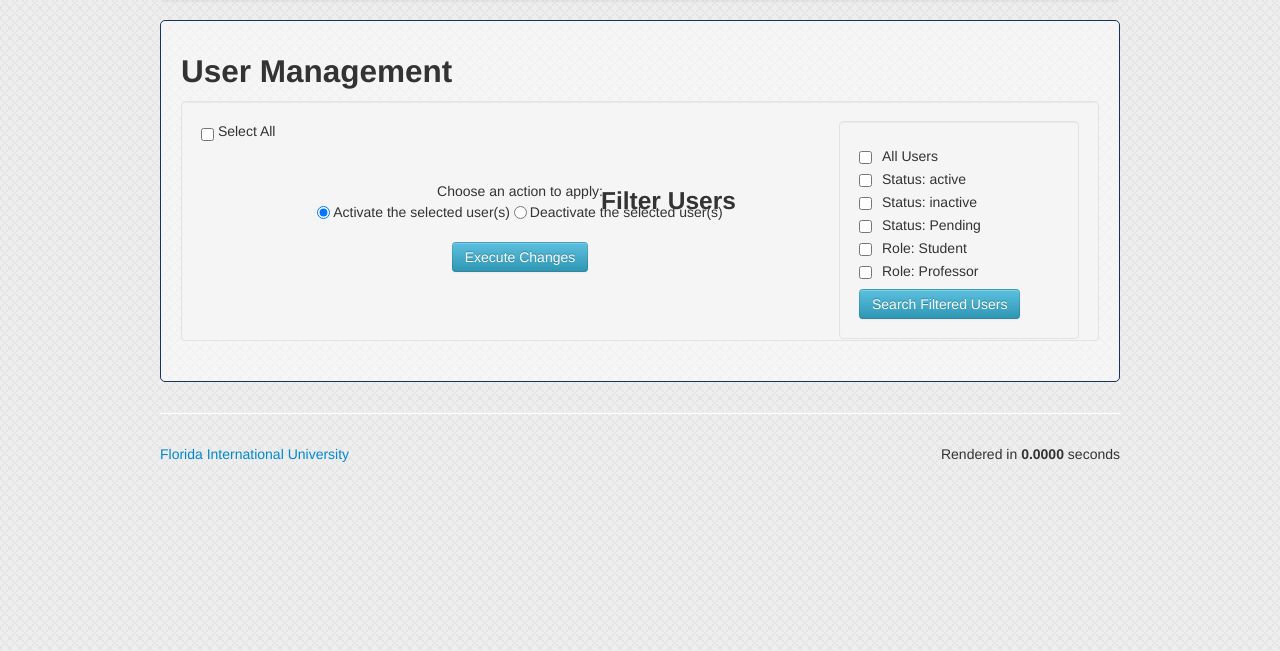
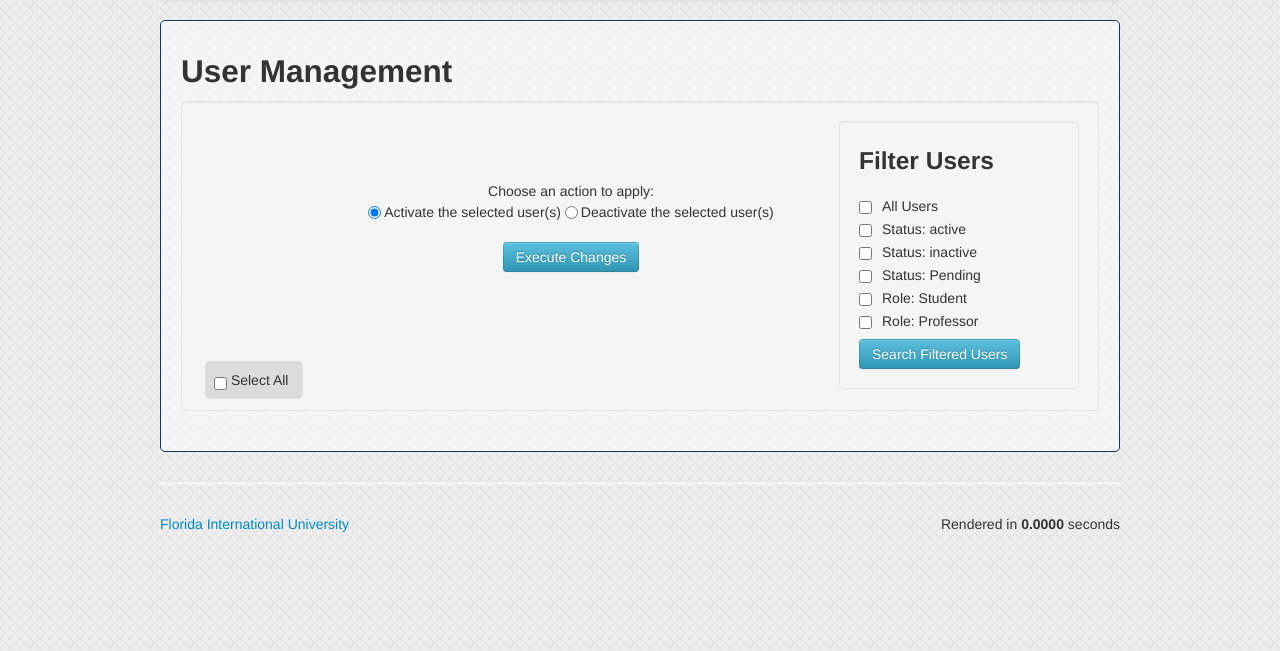
Before and after one commit to FIU-SCIS-Senior-Project-2014-Fall/Senior-Project-Web-Site-Ver5, a CodeIgniter app: page /user/search_users in a window 1280 px wide. Shown: the part 62-713 px from the top of the page. Run offline with CodeIgniter, Linux system fonts and the light colour scheme; data that the repository does not hold is empty; some libraries are stand-ins or nearby versions.

Commit message:
Select all fix

```diff
--- a/application/views/admin_user_management.php
+++ b/application/views/admin_user_management.php
@@ -37,6 +37,23 @@
           box-shadow: inset 0 1px 1px rgba(0, 0, 0, 0.05);
 }
 
+.frame {
+  padding: 8px;
+  margin-top: 240px;
+  margin-left: 4px;
+  width: 80px;
+  display:inline-block;
+  float: left;
+  background-color: #DCDCDC;
+  border: 1px solid #e3e3e3;
+  -webkit-border-radius: 4px;
+     -moz-border-radius: 4px;
+          border-radius: 4px;
+  -webkit-box-shadow: inset 0 1px 1px rgba(0, 0, 0, 0.05);
+     -moz-box-shadow: inset 0 1px 1px rgba(0, 0, 0, 0.05);
+          box-shadow: inset 0 1px 1px rgba(0, 0, 0, 0.05);
+}
+
 .subsection blockquote {
   border-color: #ddd;
   border-color: rgba(0, 0, 0, 0.15);
@@ -64,9 +81,9 @@
 ?>
 <h2>User Management</h2>
 <!-- Start Well for Head Professor Dashboard -->
- <div class="well" style="min-height: 200px;">
-  <div style="position: absolute; margin-top: 50px; margin-left: 400px;"> <h3> Filter Users </h3> </div>
+ <div class="well" style="min-height: 270px;">
 <div class="subsection">
+<div style="margin-top: -10px"> <h3> Filter Users </h3> </div>
 <?php
 	echo( "<div style='margin-left: -10px'>" );
 	echo form_checkbox( array(
@@ -134,7 +151,9 @@
 	echo form_close( );
 ?>
 </div>
-  <input type="checkbox" id="selectall"/> Select All
+<div class="frame">
+ <input type="checkbox" id="selectall"/> Select All
+</div>
 <br>
 <?php echo form_open('admin/activate_deactive_users', array(
         'class' => '',
@@ -303,22 +322,6 @@
 <?php echo 'Choose an action to apply:'; ?>
 <div text-align: center>
 
-    <script>
-    $(document).ready(function() {
-    $('#selectall').click(function(event) {  //on click
-        if(this.checked) { // check select status
-            $('.checkbox').each(function() { //loop through each checkbox
-                this.checked = true;  //select all checkboxes with class "checkbox1"
-            });
-        }else{
-            $('.checkbox').each(function() { //loop through each checkbox
-                this.checked = false; //deselect all checkboxes with class "checkbox1"
-            });
-        }
-    });
-
-    });</script>
-
         <label class="radio">
         <input type="radio" name="action" id="act" value="Activate" checked>
                 Activate the selected user(s)
@@ -345,3 +348,20 @@
 
 
 <?php $this->load->view("template_footer"); ?>
+
+<script>
+    $(document).ready(function() {
+    $('#selectall').click(function(event) {  //on click
+        if(this.checked) { // check select status
+            $('.checkbox').each(function() { //loop through each checkbox
+                this.checked = true;  //select all checkboxes with class "checkbox1"
+            });
+        }else{
+            $('.checkbox').each(function() { //loop through each checkbox
+                this.checked = false; //deselect all checkboxes with class "checkbox1"
+            });
+        }
+    });
+
+    });
+</script>
```
